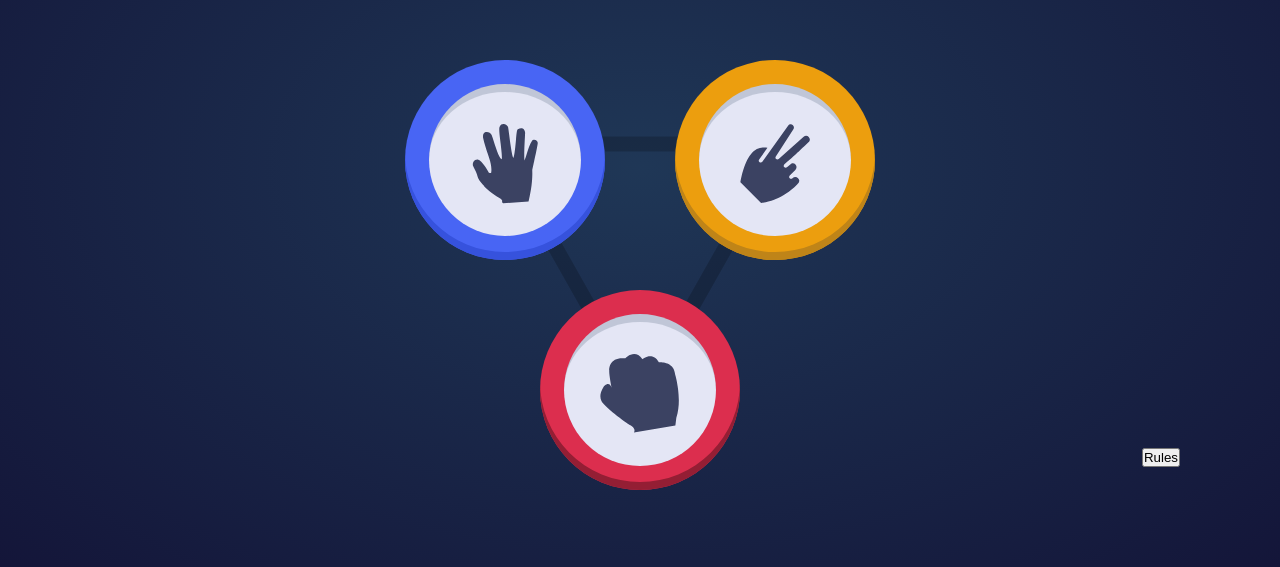
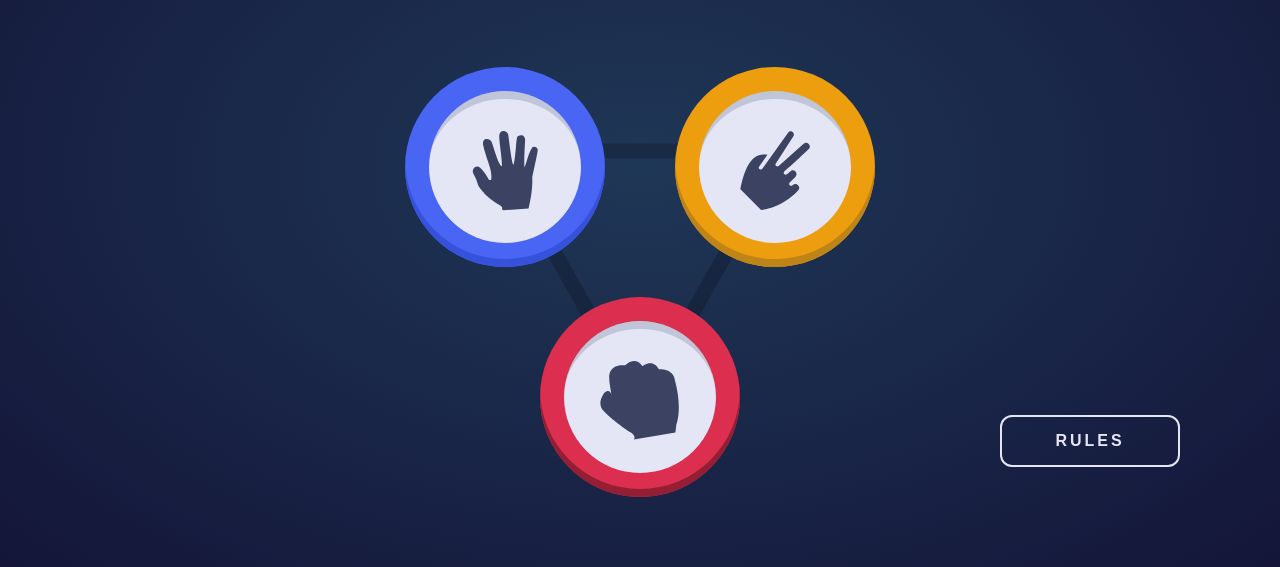
Before and after one commit to Zodiac-911/rock-paper-scissors, a plain HTML site: page index.html in a window 1280 px wide. Shown: the part 233-800 px from the top of the page. Drawn offline with Linux system fonts and the light colour scheme.

Commit message:
result button

```diff
--- a/styles.css
+++ b/styles.css
@@ -20,7 +20,6 @@ body {
   justify-content: center;
   flex-direction: column;
 }
-
 .content {
   width: 100%;
   max-width: 1200px;
@@ -33,6 +32,7 @@ body {
   padding: 20px 28px;
   border: 3px solid hsl(217, 16%, 45%);
   border-radius: 24px;
+  height: 160px;
 }
 .score {
   display: flex;
@@ -190,7 +190,7 @@ body {
   display: none;
   justify-content: center;
   align-items: center;
-  background-color: rgba(0, 0, 0, 0.316);
+  background-color: rgba(0, 0, 0, 0.404);
 }
 .rules {
   background-color: rgb(228, 230, 245);
@@ -212,7 +212,26 @@ body {
   cursor: pointer;
 }
 .rules-button {
+  display: flex;
+  justify-content: center;
+  align-items: center;
   position: absolute;
   right: 100px;
   bottom: 100px;
+  height: 52px;
+  width: 180px;
+  border: 2px solid rgb(228, 230, 245);
+  color: rgb(228, 230, 245);
+  background-color: transparent;
+  border-radius: 12px;
+  font-size: 16px;
+  text-transform: uppercase;
+  letter-spacing: 3px;
+  font-weight: 600;
+  cursor: pointer;
+  transition: all 0.3s;
 }
+.rules-button:hover {
+  background-color: rgba(255, 255, 255, 0.055);
+  font-size: large;
+}
```
